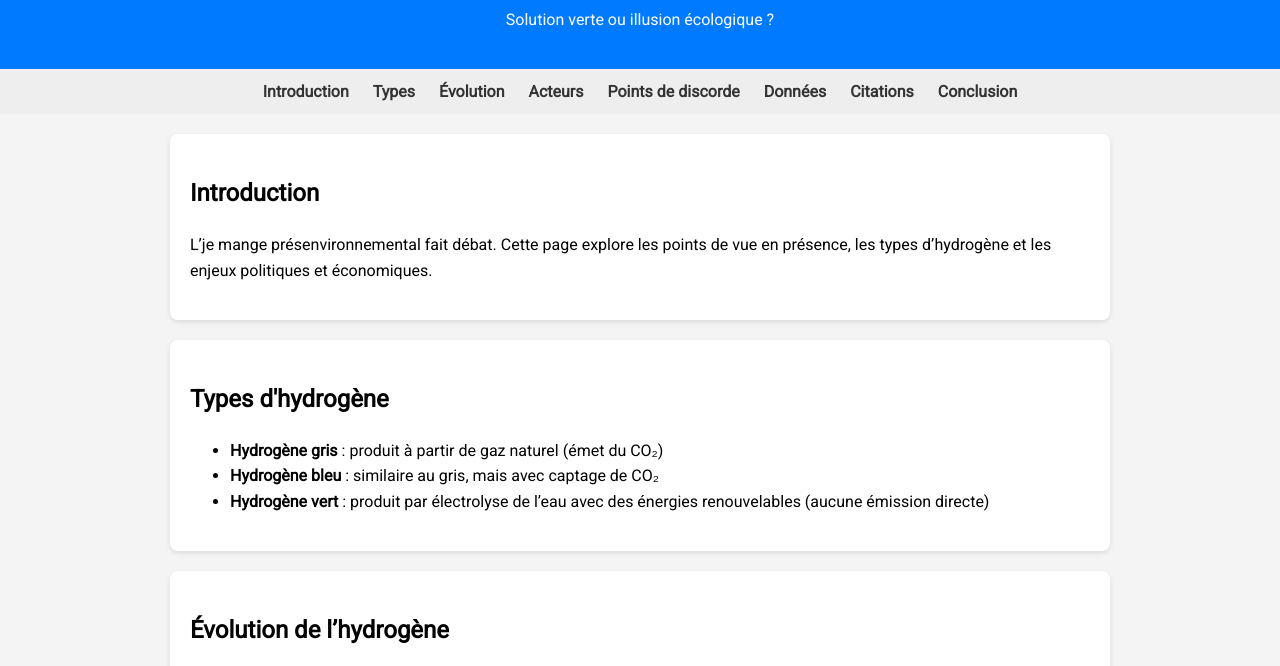
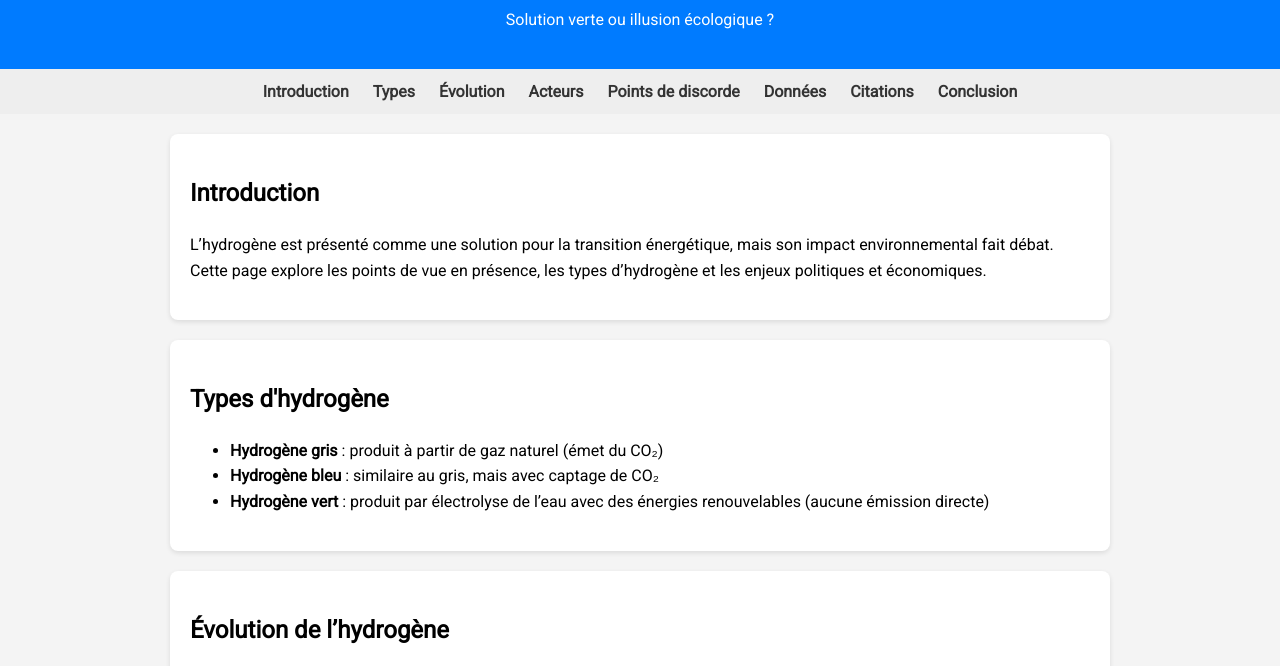
Before and after one commit to adammokh4/site-hydrogene, a plain HTML site: page index.html in a window 1280 px wide. Shown: the part 107-773 px from the top of the page. Drawn offline with Linux system fonts and the light colour scheme.

Commit message:
Add files via upload

```diff
--- a/index.html
+++ b/index.html
@@ -70,7 +70,7 @@
 
   <section id="intro">
     <h2>Introduction</h2>
-    <p>L’je mange  présenvironnemental fait débat. Cette page explore les points de vue en présence, les types d’hydrogène et les enjeux politiques et économiques.</p>
+    <p>L’hydrogène est présenté comme une solution pour la transition énergétique, mais son impact environnemental fait débat. Cette page explore les points de vue en présence, les types d’hydrogène et les enjeux politiques et économiques.</p>
   </section>
 
   <section id="types">
```
